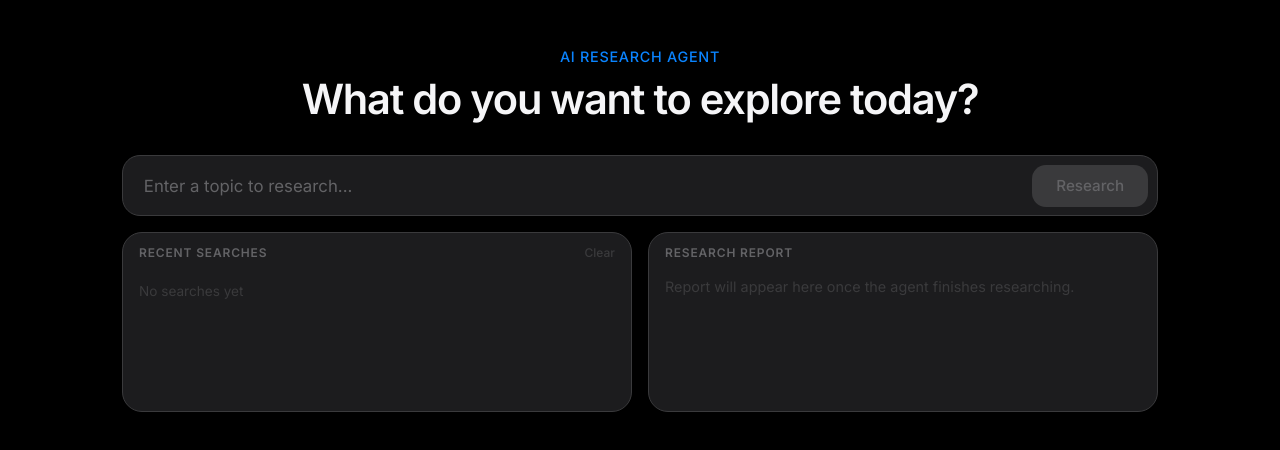
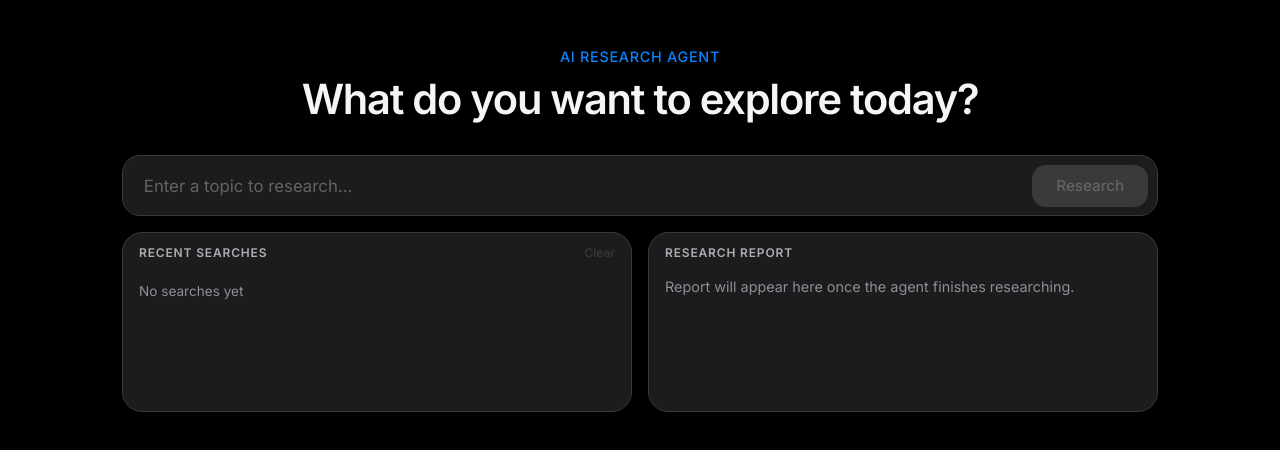
Before and after one commit to Lamanabdullayeva/ai-research-agent, an Angular app in the folder frontend/: page / in a window 1280 px wide. Shown: the top 450 px of the page. Built offline with nearby package versions, Linux system fonts and the light colour scheme.

Commit message:
text color updated

```diff
--- a/frontend/src/app/components/report-panel/report-panel.component.scss
+++ b/frontend/src/app/components/report-panel/report-panel.component.scss
@@ -29,7 +29,7 @@
 
   .report-placeholder {
     font-size: 0.9rem;
-    color: #3a3a3c;
+    color: #8e8e93;
     line-height: 1.6;
   }
 }
--- a/frontend/src/app/components/search-history/search-history.component.scss
+++ b/frontend/src/app/components/search-history/search-history.component.scss
@@ -44,7 +44,7 @@
 
   .history-empty {
     font-size: 0.85rem;
-    color: #3a3a3c;
+    color: #8e8e93;
     padding: 0.5rem 0;
   }
 
--- a/frontend/src/styles.scss
+++ b/frontend/src/styles.scss
@@ -14,7 +14,7 @@ html, body, app-root {
   font-weight: 600;
   letter-spacing: 0.07em;
   text-transform: uppercase;
-  color: #636366;
+  color: #aeaeb2;
   margin-bottom: 0.9rem;
   flex-shrink: 0;
 }
```
